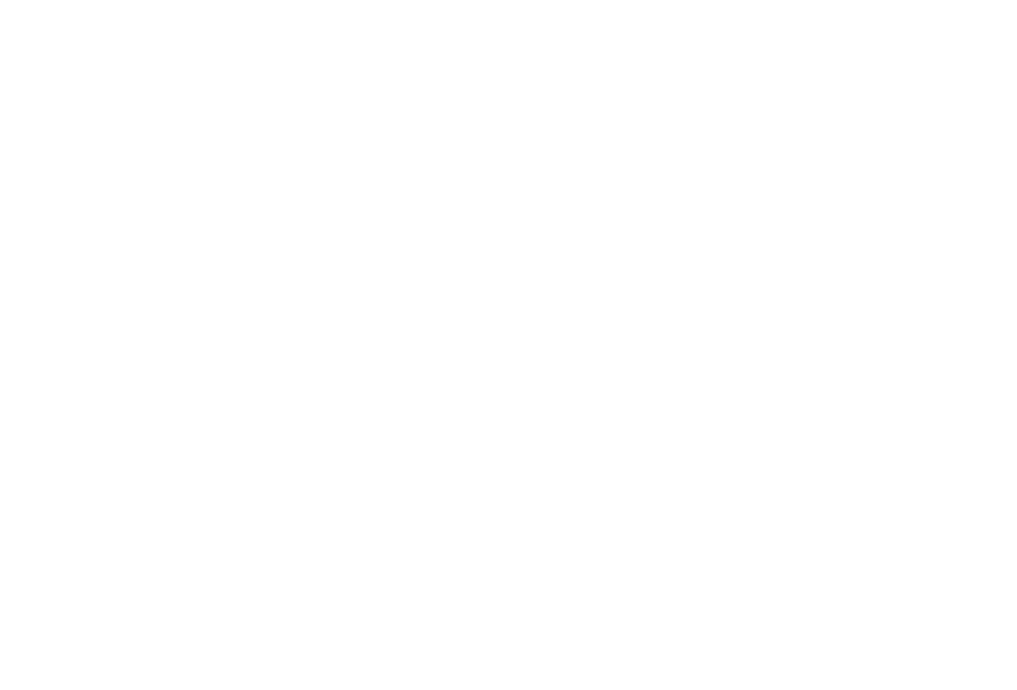
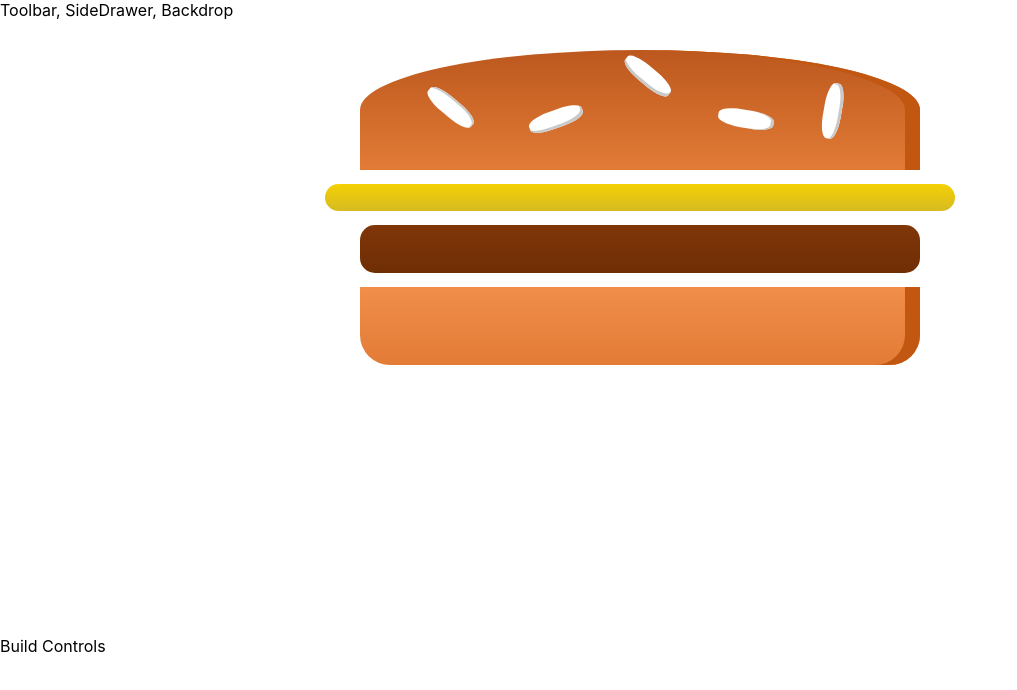
Before and after one commit to thisisglee/burger-builder, a React (Create React App) app: page / in a window 1280 px wide. Shown: the top 690 px of the page, without its empty margins (0-1017 px from the left). Built offline with nearby package versions, Linux system fonts and the light colour scheme.

Commit message:
static burger made

```diff
--- a/public/index.html
+++ b/public/index.html
@@ -24,7 +24,9 @@
       work correctly both with client-side routing and a non-root public URL.
       Learn how to configure a non-root public URL by running `npm run build`.
     -->
-    <title>React App</title>
+    <link rel="preconnect" href="https://fonts.gstatic.com">
+    <link href="https://fonts.googleapis.com/css2?family=Open+Sans:wght@400;700&display=swap" rel="stylesheet">
+    <title>MyBurger</title>
   </head>
   <body>
     <noscript>You need to enable JavaScript to run this app.</noscript>
--- a/src/App.css
+++ /dev/null
@@ -1,38 +0,0 @@
-.App {
-  text-align: center;
-}
-
-.App-logo {
-  height: 40vmin;
-  pointer-events: none;
-}
-
-@media (prefers-reduced-motion: no-preference) {
-  .App-logo {
-    animation: App-logo-spin infinite 20s linear;
-  }
-}
-
-.App-header {
-  background-color: #282c34;
-  min-height: 100vh;
-  display: flex;
-  flex-direction: column;
-  align-items: center;
-  justify-content: center;
-  font-size: calc(10px + 2vmin);
-  color: white;
-}
-
-.App-link {
-  color: #61dafb;
-}
-
-@keyframes App-logo-spin {
-  from {
-    transform: rotate(0deg);
-  }
-  to {
-    transform: rotate(360deg);
-  }
-}
--- a/src/App.js
+++ b/src/App.js
@@ -1,7 +1,14 @@
-import './App.css';
+import Layout from './components/Layout/Layout';
+import BurgerBuilder from './containers/BurgerBuilder/BurgerBuilder';
 
 function App() {
-  return <div className="App"></div>;
+  return (
+    <div>
+      <Layout>
+        <BurgerBuilder />
+      </Layout>
+    </div>
+  );
 }
 
 export default App;
--- /dev/null
+++ b/src/components/Burger/Burger.js
@@ -0,0 +1,17 @@
+import React from 'react';
+
+import classes from './Burger.module.css';
+import BurgerIngredient from './BurgerIngredient/BurgerIngredient';
+
+const burger = (props) => {
+  return (
+    <div className={classes.Burger}>
+      <BurgerIngredient type="bread-top" />
+      <BurgerIngredient type="cheese" />
+      <BurgerIngredient type="meat" />
+      <BurgerIngredient type="bread-bottom" />
+    </div>
+  );
+};
+
+export default burger;
--- /dev/null
+++ b/src/components/Burger/Burger.module.css
@@ -0,0 +1,30 @@
+.Burger {
+  width: 100%;
+  margin: auto;
+  height: 250px;
+  overflow: scroll;
+  text-align: center;
+  font-weight: bold;
+  font-size: 1.2rem;
+}
+
+@media (min-width: 500px) and (max-height: 400px) {
+  .Burger {
+    width: 350px;
+    height: 300px;
+  }
+}
+
+@media (min-width: 500px) and (min-height: 401px) {
+  .Burger {
+    width: 450px;
+    height: 400px;
+  }
+}
+
+@media (min-width: 1000px) and (min-height: 700px) {
+  .Burger {
+    width: 700px;
+    height: 600px;
+  }
+}
--- /dev/null
+++ b/src/components/Burger/BurgerIngredient/BurgerIngredient.js
@@ -0,0 +1,43 @@
+import React from 'react';
+import PropTypes from 'prop-types';
+
+import classes from './BurgerIngredient.module.css';
+
+const burgerIngredient = (props) => {
+  let ingredient = null;
+
+  switch (props.type) {
+    case 'bread-bottom':
+      ingredient = <div className={classes.BreadBottom}></div>;
+      break;
+    case 'bread-top':
+      ingredient = (
+        <div className={classes.BreadTop}>
+          <div className={classes.Seeds1}></div>
+          <div className={classes.Seeds2}></div>
+        </div>
+      );
+      break;
+    case 'meat':
+      ingredient = <div className={classes.Meat}></div>;
+      break;
+    case 'cheese':
+      ingredient = <div className={classes.Cheese}></div>;
+      break;
+    case 'salad':
+      ingredient = <div className={classes.Salad}></div>;
+      break;
+    case 'bacon':
+      ingredient = <div className={classes.Bacon}></div>;
+      break;
+    default:
+      ingredient = null;
+  }
+  return ingredient;
+};
+
+burgerIngredient.propTypes = {
+  type: PropTypes.string.isRequired,
+};
+
+export default burgerIngredient;
--- /dev/null
+++ b/src/components/Burger/BurgerIngredient/BurgerIngredient.module.css
@@ -0,0 +1,112 @@
+.BreadBottom {
+  height: 13%;
+  width: 80%;
+  background: linear-gradient(#f08e4a, #e27b36);
+  border-radius: 0 0 30px 30px;
+  box-shadow: inset -15px 0 #c15711;
+  margin: 2% auto;
+}
+
+.BreadTop {
+  height: 20%;
+  width: 80%;
+  background: linear-gradient(#bc581e, #e27b36);
+  border-radius: 50% 50% 0 0;
+  box-shadow: inset -15px 0 #c15711;
+  margin: 2% auto;
+  position: relative;
+}
+
+.Seeds1 {
+  width: 10%;
+  height: 15%;
+  position: absolute;
+  background-color: white;
+  left: 30%;
+  top: 50%;
+  border-radius: 40%;
+  transform: rotate(-20deg);
+  box-shadow: inset -2px -3px #c9c9c9;
+}
+
+.Seeds1:after {
+  content: '';
+  width: 100%;
+  height: 100%;
+  position: absolute;
+  background-color: white;
+  left: -170%;
+  top: -260%;
+  border-radius: 40%;
+  transform: rotate(60deg);
+  box-shadow: inset -1px 2px #c9c9c9;
+}
+
+.Seeds1:before {
+  content: '';
+  width: 100%;
+  height: 100%;
+  position: absolute;
+  background-color: white;
+  left: 180%;
+  top: -50%;
+  border-radius: 40%;
+  transform: rotate(60deg);
+  box-shadow: inset -1px -3px #c9c9c9;
+}
+
+.Seeds2 {
+  width: 10%;
+  height: 15%;
+  position: absolute;
+  background-color: white;
+  left: 64%;
+  top: 50%;
+  border-radius: 40%;
+  transform: rotate(10deg);
+  box-shadow: inset -3px 0 #c9c9c9;
+}
+
+.Seeds2:before {
+  content: '';
+  width: 100%;
+  height: 100%;
+  position: absolute;
+  background-color: white;
+  left: 150%;
+  top: -130%;
+  border-radius: 40%;
+  transform: rotate(90deg);
+  box-shadow: inset 1px 3px #c9c9c9;
+}
+
+.Meat {
+  width: 80%;
+  height: 8%;
+  background: linear-gradient(#7f3608, #702e05);
+  margin: 2% auto;
+  border-radius: 15px;
+}
+
+.Cheese {
+  width: 90%;
+  height: 4.5%;
+  margin: 2% auto;
+  background: linear-gradient(#f4d004, #d6bb22);
+  border-radius: 20px;
+}
+
+.Salad {
+  width: 85%;
+  height: 7%;
+  margin: 2% auto;
+  background: linear-gradient(#228c1d, #91ce50);
+  border-radius: 20px;
+}
+
+.Bacon {
+  width: 80%;
+  height: 3%;
+  background: linear-gradient(#bf3813, #c45e38);
+  margin: 2% auto;
+}
--- /dev/null
+++ b/src/components/Layout/Layout.js
@@ -0,0 +1,13 @@
+import React from 'react';
+
+import Aux from '../../hoc/Auxilliary';
+import classes from './Layout.module.css';
+
+const layout = (props) => (
+  <Aux>
+    <div>Toolbar, SideDrawer, Backdrop</div>
+    <main className={classes.Content}>{props.children}</main>
+  </Aux>
+);
+
+export default layout;
--- /dev/null
+++ b/src/components/Layout/Layout.module.css
@@ -0,0 +1,3 @@
+.Content {
+  margin-top: 16px;
+}
--- /dev/null
+++ b/src/containers/BurgerBuilder/BurgerBuilder.js
@@ -0,0 +1,17 @@
+import React, { Component } from 'react';
+
+import Aux from '../../hoc/Auxilliary';
+import Burger from '../../components/Burger/Burger';
+
+export class BurgerBuilder extends Component {
+  render() {
+    return (
+      <Aux>
+        <Burger />
+        <div>Build Controls</div>
+      </Aux>
+    );
+  }
+}
+
+export default BurgerBuilder;
--- /dev/null
+++ b/src/hoc/Auxilliary.js
@@ -0,0 +1,3 @@
+const aux = (props) => props.children;
+
+export default aux;
--- a/src/index.css
+++ b/src/index.css
@@ -1,8 +1,7 @@
 body {
   margin: 0;
-  font-family: -apple-system, BlinkMacSystemFont, 'Segoe UI', 'Roboto', 'Oxygen',
-    'Ubuntu', 'Cantarell', 'Fira Sans', 'Droid Sans', 'Helvetica Neue',
-    sans-serif;
+  padding: 0;
+  font-family: -apple-system, BlinkMacSystemFont, 'Open Sans';
   -webkit-font-smoothing: antialiased;
   -moz-osx-font-smoothing: grayscale;
 }
```
Also changed, not shown: 1 other file (tests, documents, lock files or other folders).
